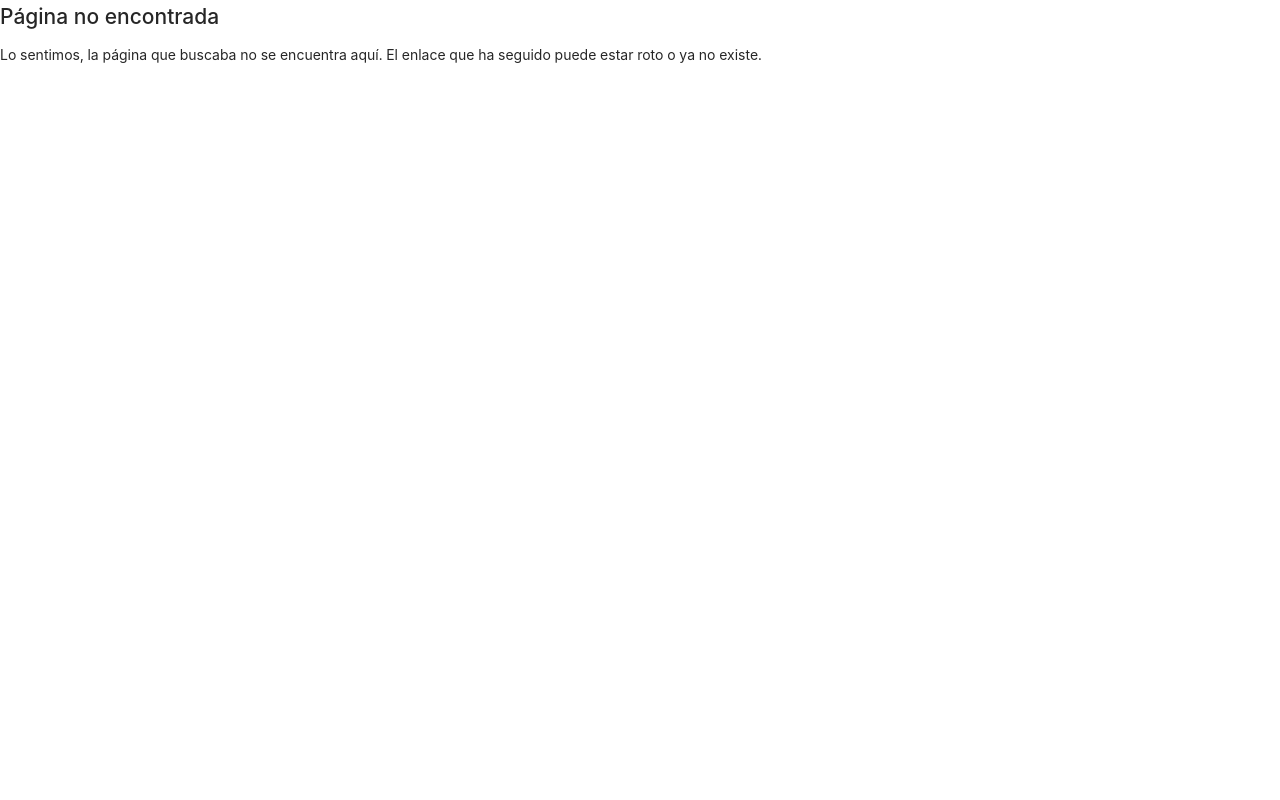
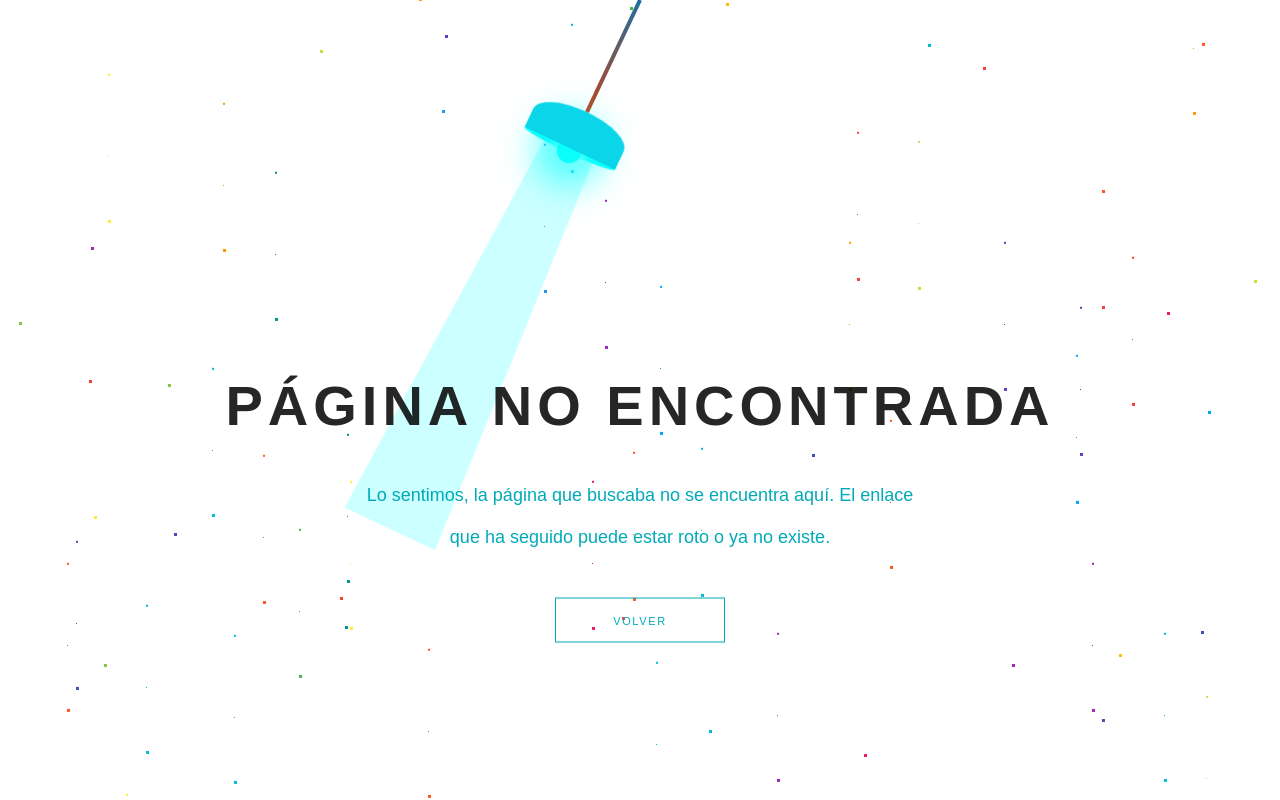
Before and after one commit to GeerDev/tripulaciones-front, a React (Create React App) app: page /forms in a window 1280 px wide. Built offline with nearby package versions, Linux system fonts and the light colour scheme.

Commit message:
404 button fixed

```diff
--- a/src/components/NotFound/NotFound.jsx
+++ b/src/components/NotFound/NotFound.jsx
@@ -1,4 +1,4 @@
-// import './NotFound.scss';
+import './NotFound.scss';
 import { Link } from 'react-router-dom';
 
 const NotFound = () => {
@@ -28,7 +28,7 @@ const NotFound = () => {
       <p className="message__text">Lo sentimos, la página que buscaba no se encuentra aquí. El enlace que ha seguido puede estar roto o ya no existe.</p>
     </div>
     <div className="error__nav e-nav">
-      {/* <a href="" target="_blanck" class="e-nav__link"><Link to='/logincompany'></Link></a> */}
+<Link Link to='/user' class="e-nav__link" ></Link>
     </div>
   </div>
 
--- a/src/components/NotFound/NotFound.scss
+++ b/src/components/NotFound/NotFound.scss
@@ -210,7 +210,7 @@ button {
 .e-nav__link:before {
   content: '';
   height: 200px;
-  background: $secondblue;
+  background: $firstblue;
   position: absolute;
   top: 70px;
   right: 70px;
```
